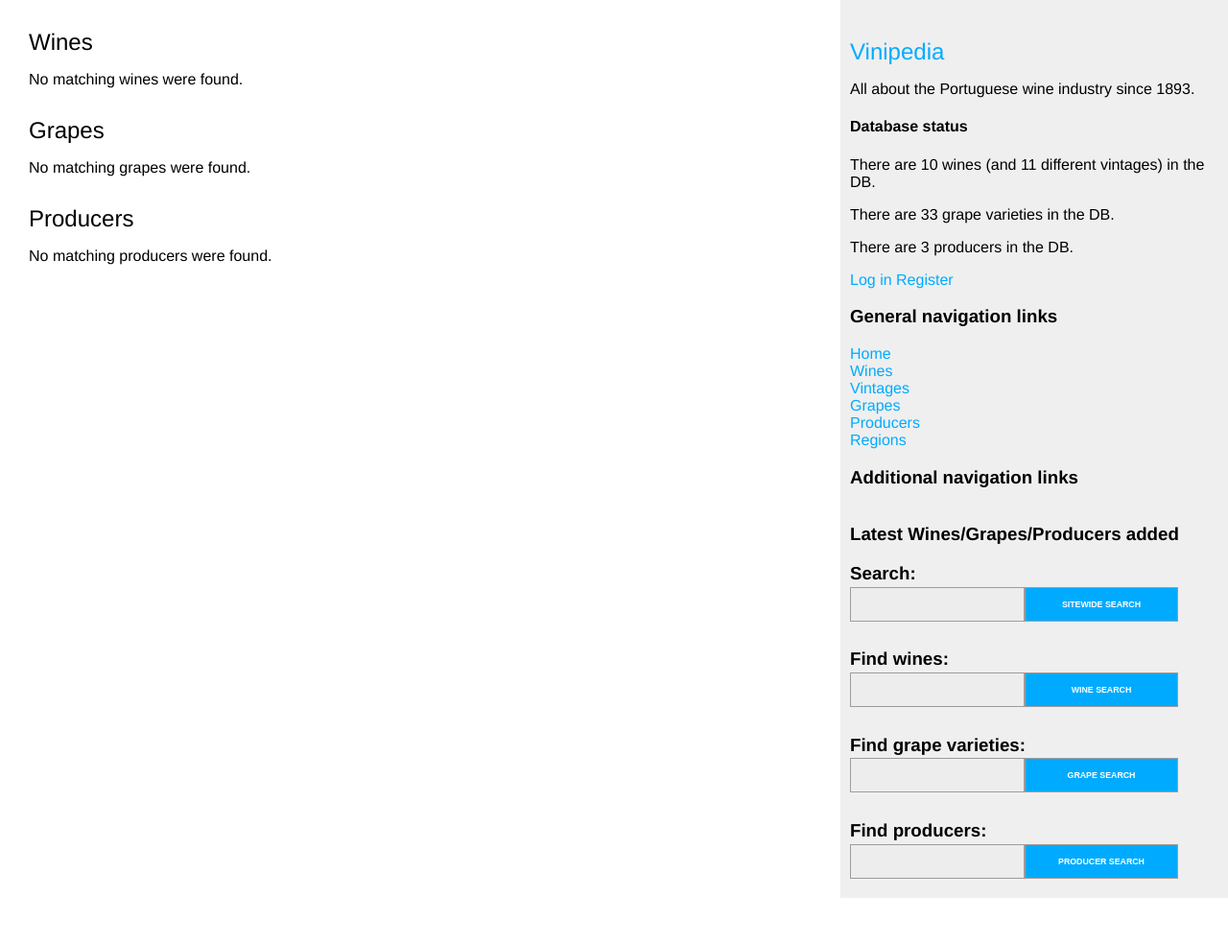
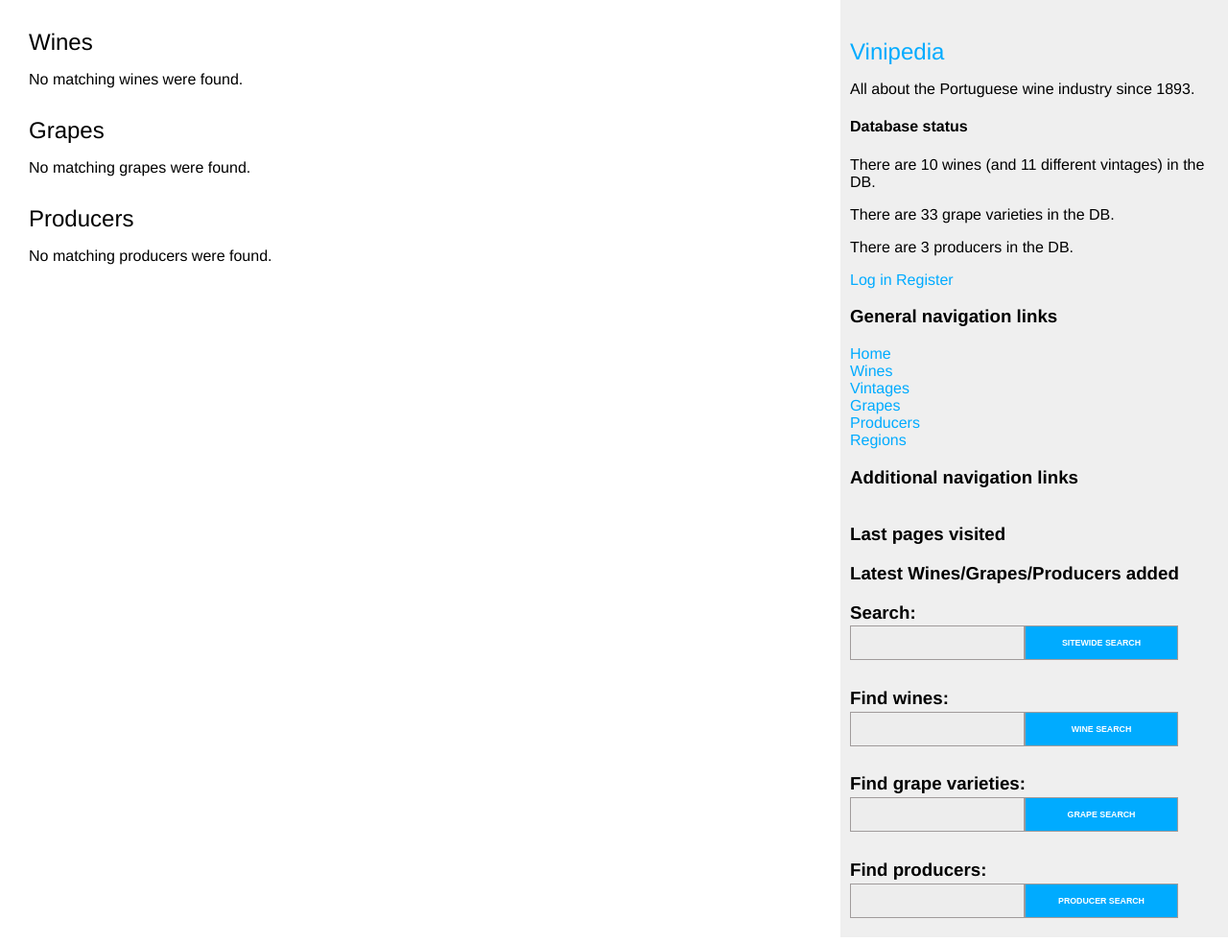
Before and after one commit to andreiavfaria/vinipedia_django, a Django app: page /search/ in a window 1280 px wide. Shown: the whole page at 96% size. Before the commit the page ends 936 px from the top, so only its background shows below. Run offline with Django 3.2, Linux system fonts and the light colour scheme; data comes from the database, SQL or seed files in the repository; both versions use the stored data as it was after the commit; some libraries are stand-ins or nearby versions.

Commit message:
session data is now updated with the last visited pages; minor css changes

```diff
--- a/final_proj.txt
+++ b/final_proj.txt
@@ -28,7 +28,7 @@
 - (done) add class integerchoice fields
 - add class methods (avg_rating, avg_acidity, etc)
 - cookies: last pages viewed (persistent)
-- session: last pages visited today
+- (done) session: last pages visited today
 - django-filters: filter + sort
 ----
 - token auth: (react) login -> token auth -> acesso à lista de vinhos
--- a/wines/static/css/wines.css
+++ b/wines/static/css/wines.css
@@ -50,26 +50,26 @@
 /* forms */
 label {
     float:left;
-    clear:both;
+    /*clear:both;
     color:#333;
-    margin-bottom:4px;
+    margin-bottom:4px;*/
 }
 input, textarea {
-    clear:both;
+    /*clear:both;
     float:left;
     margin:0 0 10px;
     background:#dcdcdc;
     border:0;
     padding:6px 10px;
-    font-size:12px;
+    font-size:12px;*/
 }
 input[type=submit] {
-    font-weight:bold;
+    /*font-weight:bold;
     background:#00abff;
     color:#fff;
     padding:10px 20px;
     font-size:14px;
-    text-transform:uppercase;
+    text-transform:uppercase;*/
 }
 .errorlist {
     color:#cc0033;
--- a/wines/templates/wines/base.html
+++ b/wines/templates/wines/base.html
@@ -68,6 +68,9 @@
 
     </div>
 
+    <!-- Info regarding the latest DB activity on the website -->
+    <h3>Last pages visited</h3>
+    {% show_last_visited_pages request %}
 
     <!-- Info regarding the latest DB activity on the website -->
     <h3>Latest Wines/Grapes/Producers added</h3>
--- /dev/null
+++ b/wines/templates/wines/last_visited_pages.html
@@ -0,0 +1,7 @@
+<div>
+    {% for page in last_visited_pages %}
+    <div>
+        <a href="{{ page.get_absolute_url }}">{{ page }}</a>
+    </div>
+    {% endfor %}
+</div>
--- a/wines/templatetags/wine_tags.py
+++ b/wines/templatetags/wine_tags.py
@@ -61,10 +61,25 @@
     return {"search_form": search_form}
 
 
+@register.inclusion_tag('wines/last_visited_pages.html')
+def show_last_visited_pages(request):
+    last_visited = []
+    pages = request.session.get("last_visited")
+    if pages is not None:
+        for page in pages:
+            id = page['id']
+            if page['type'] == 'wine':
+                wine = Wine.objects.get(id=id)
+                last_visited.append(wine)
+            elif page['type'] == 'vintage':
+                vintage = Vintage.objects.get(id=id)
+                last_visited.append(vintage)
+    return {"last_visited_pages": last_visited}
+
+
 
 """ Other tags """
 
-
-@register.simple_tag
-def other_wine_vintages(wine, vintage):
-    return wine.vintages.all.exclude(vintage=vintage)
+# @register.simple_tag
+# def other_wine_vintages(wine, vintage):
+#     return wine.vintages.all.exclude(vintage=vintage)
--- a/wines/views.py
+++ b/wines/views.py
@@ -251,5 +251,7 @@
 
 
 def landing_page(request):
-    # temporary hack
-    return redirect('wines/')
+    # # temporary hack
+    # return redirect('wines/')
+    return render(request,
+                  'wines/landing_page.html')
```
Also changed, not shown: wines/templates/wines/landing_page.html (+23 -0 lines), db.sqlite3.
